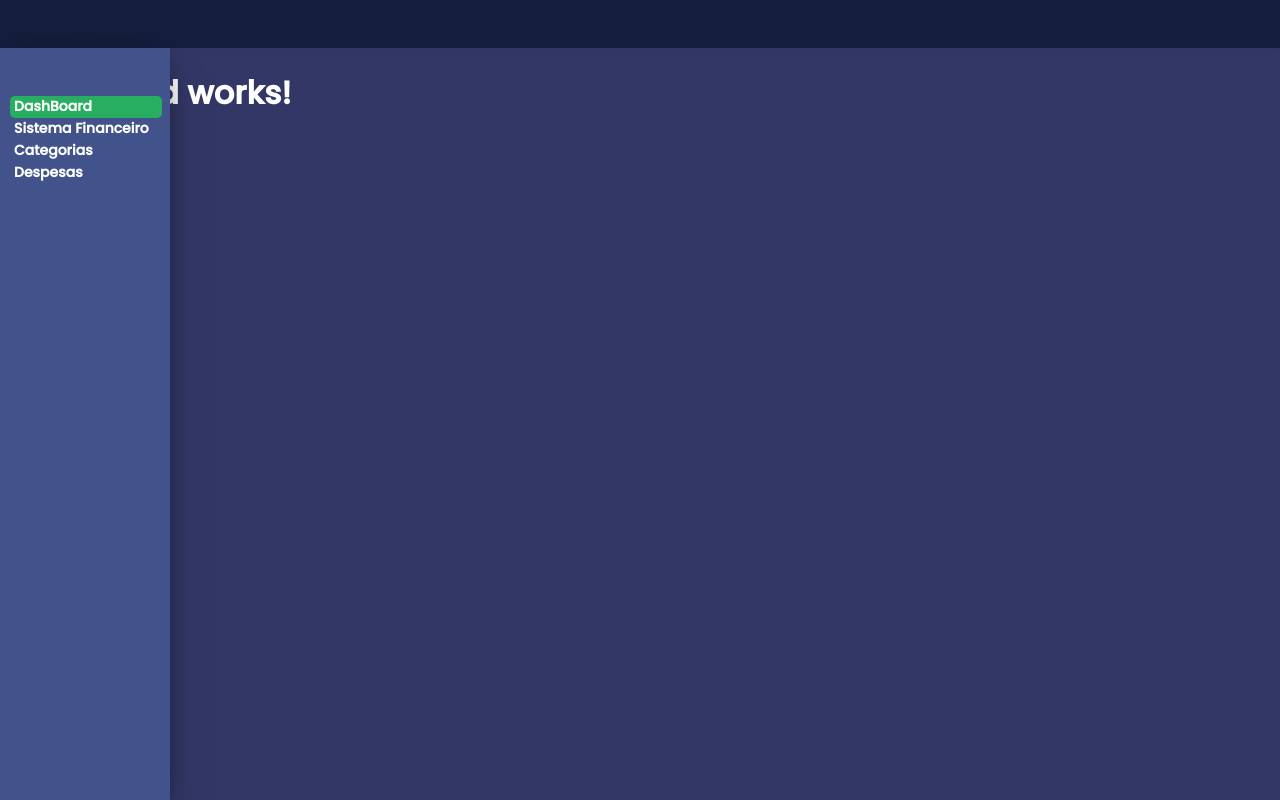
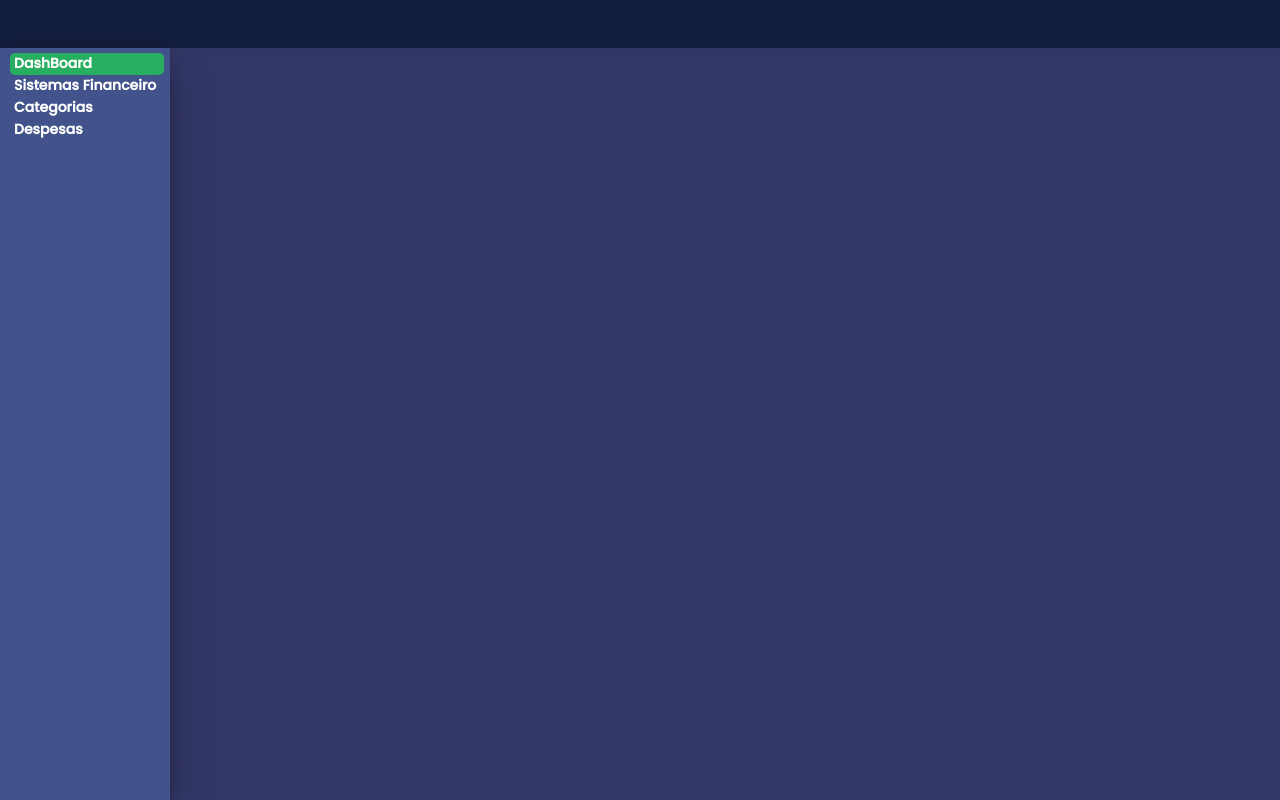
Before and after one commit to carloscampos2014/sys-financeiro, an Angular app in the folder front/my-financeiro/: page /dashboard in a window 1280 px wide. Built offline with nearby package versions, Linux system fonts and the light colour scheme.

Commit message:
Melhoria SideBar

```diff
--- a/front/my-financeiro/src/app/components/sidebar/sidebar.component.html
+++ b/front/my-financeiro/src/app/components/sidebar/sidebar.component.html
@@ -16,7 +16,7 @@
             'caixa-menu-select': this.menuServico.menuselecionado == 'sistemafinanceiro',
             '': this.menuServico.menuselecionado != 'sistemafinanceiro'}">
         <div class="caixa-menu-texto" (click)="selectMenu('sistemafinanceiro')">
-          Sistema Financeiro
+          Sistemas Financeiro
         </div>
       </div>
     </div>
--- a/front/my-financeiro/src/app/components/sidebar/sidebar.component.scss
+++ b/front/my-financeiro/src/app/components/sidebar/sidebar.component.scss
@@ -1,6 +1,6 @@
 .container-sidebar {
   position: fixed;
-  padding-top: 48px;
+  padding-top: 5px;
   width: 170px;
   min-height: 700px;
   height: -webkit-fill-available;
@@ -20,7 +20,7 @@
   }
 
   .caixa-menu {
-    width: 140px;
+    width: 150px;
     height: 22px;
     border-radius: 5px;
     padding-left: 2px;
@@ -28,7 +28,7 @@
   }
 
   .caixa-menu:hover {
-    width: 148px;
+    width: 150px;
     height: 22px;
     vertical-align: middle;
     border-radius: 5px;
@@ -37,7 +37,7 @@
   }
 
   .caixa-menu-select {
-    width: 148px;
+    width: 150px;
     height: 22px;
     vertical-align: middle;
     border-radius: 5px;
--- a/front/my-financeiro/src/app/pages/dashboard/dashboard.component.html
+++ b/front/my-financeiro/src/app/pages/dashboard/dashboard.component.html
@@ -1,5 +1,2 @@
 <navbar></navbar>
 <sidebar></sidebar>
-<div>
-  <h1>dashboard works!</h1>
-</div>
```
